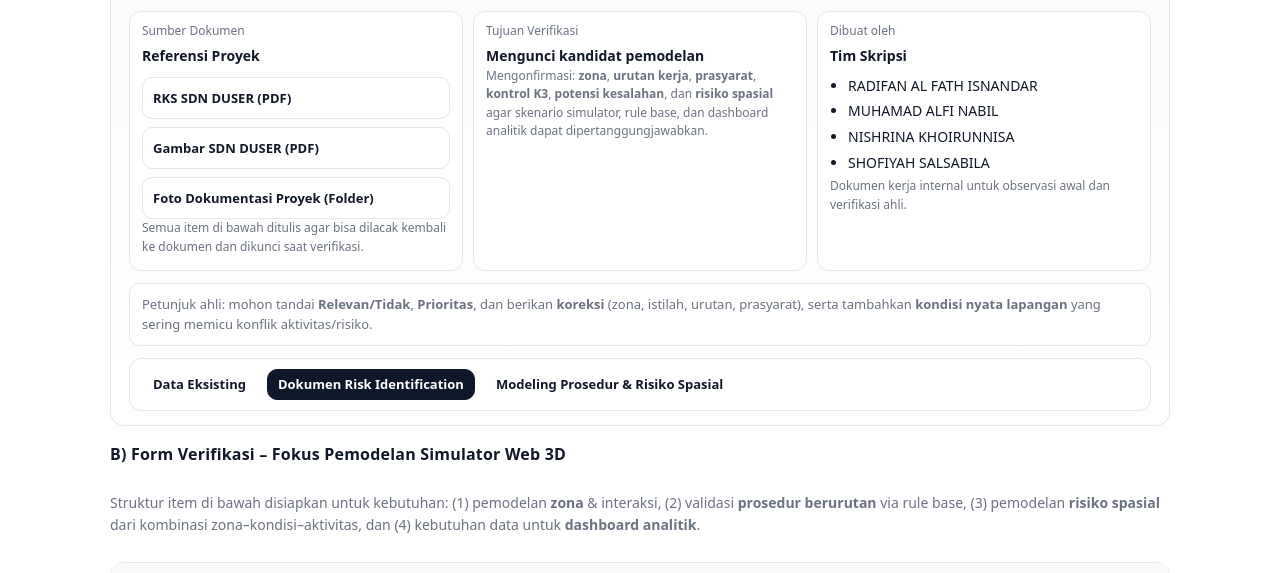
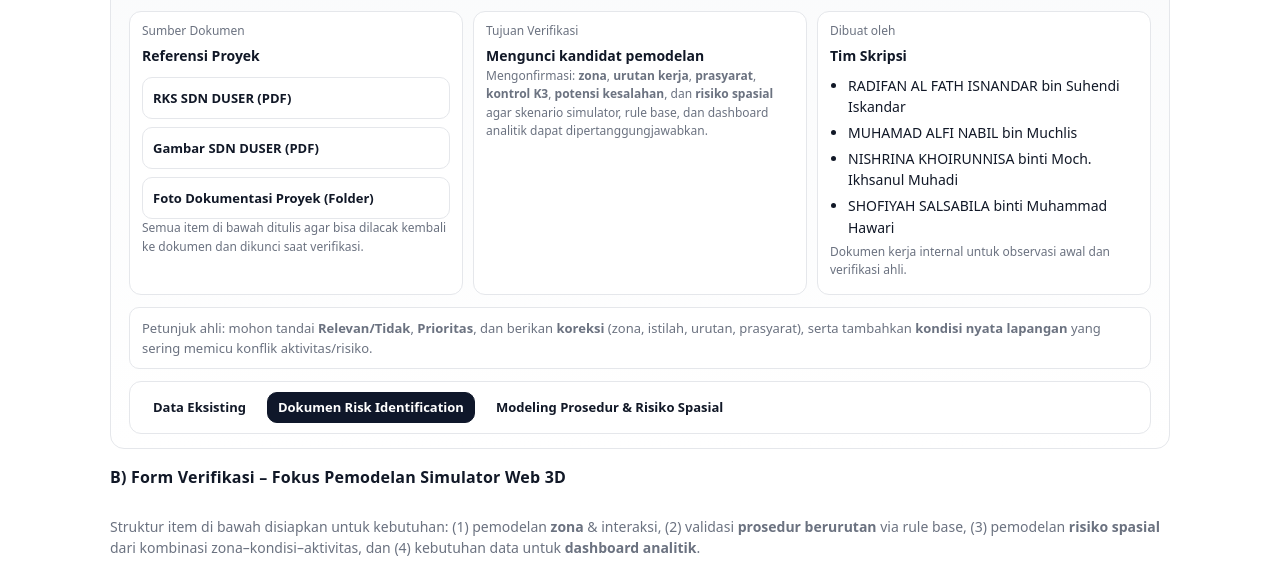
Before and after one commit to Rdpannn/skripsi-nih-bosss, a plain HTML site: page risk-identification.html in a window 1280 px wide. Shown: the part 151-724 px from the top of the page. Drawn offline with Linux system fonts and the light colour scheme.

Commit message:
nambahin nama bokap

```diff
--- a/risk-identification.html
+++ b/risk-identification.html
@@ -91,10 +91,10 @@
             <p class="k">Dibuat oleh</p>
             <p class="v">Tim Skripsi</p>
             <ul class="people">
-              <li>RADIFAN AL FATH ISNANDAR</li>
-              <li>MUHAMAD ALFI NABIL</li>
-              <li>NISHRINA KHOIRUNNISA</li>
-              <li>SHOFIYAH SALSABILA</li>
+              <li>RADIFAN AL FATH ISNANDAR bin Suhendi Iskandar</li>
+              <li>MUHAMAD ALFI NABIL bin Muchlis</li>
+              <li>NISHRINA KHOIRUNNISA binti Moch. Ikhsanul Muhadi</li>
+              <li>SHOFIYAH SALSABILA binti Muhammad Hawari</li>
             </ul>
             <p class="k muted">
               Dokumen kerja internal untuk observasi awal dan verifikasi ahli.
```
